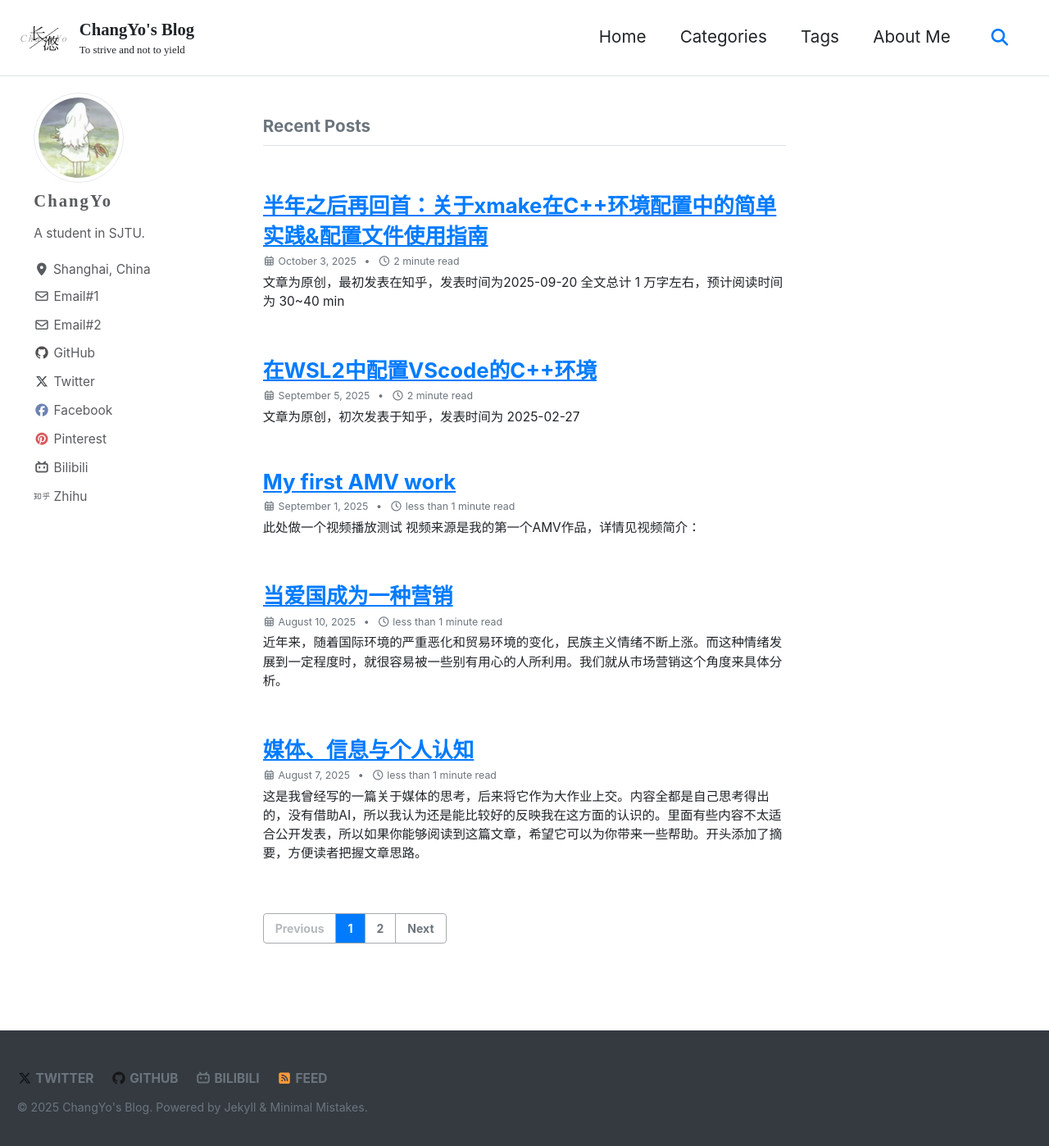
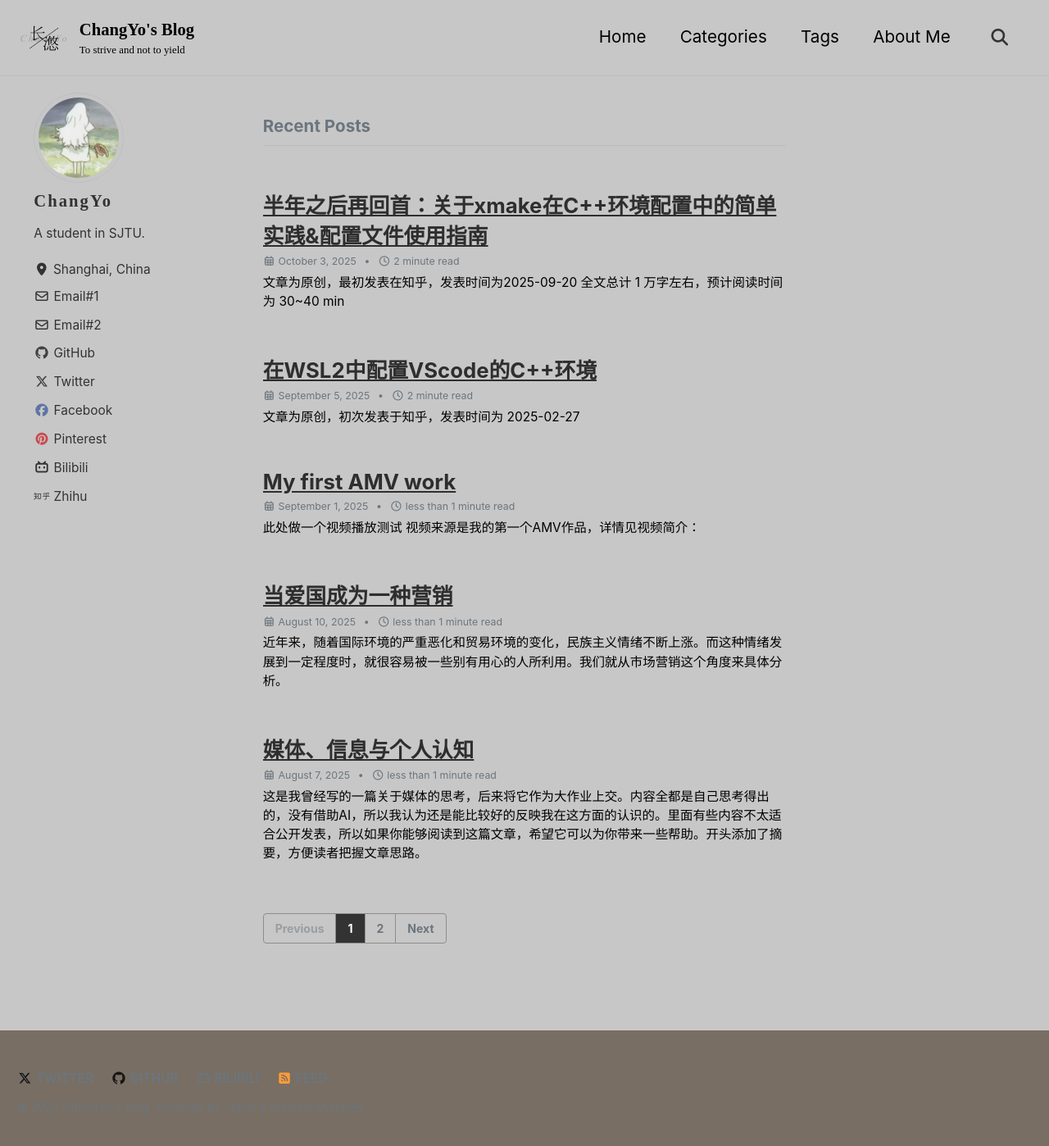
Before and after one commit to Chang-Yo/Chang-Yo.github.io, a Jekyll site: the page built from index.html, in a window 1280 px wide and 1400 px high. Shown: the whole window at 82% size. Built offline with Jekyll 4.4.1, drawn with Linux system fonts in a browser that asks for light colours; cached includes are drawn as plain includes; the list of posts is cut into pages by our own code.

Commit message:
change color

```diff
--- a/Gemfile
+++ b/Gemfile
@@ -2,6 +2,4 @@ source "https://rubygems.org"
 gemspec
 gem "jekyll-archives", "~> 2.2.0"
 gem "jekyll-feed", "~> 0.15.0"
-group :jekyll_plugins do
-    gem "jekyll-feed", "~> 0.15.0"
-end
+gem "jekyll-feed", "~> 0.15.0"
--- a/_sass/minimal-mistakes/skins/_dirt.scss
+++ b/_sass/minimal-mistakes/skins/_dirt.scss
@@ -3,18 +3,18 @@
    ========================================================================== */
 
 /* Colors */
-$background-color: #ffffff !default;
-$text-color: #212529 !default;
+$background-color: #c7c7c7 !default;
+$text-color: #000000 !default;
 $muted-text-color: #6c757d !default;
-$primary-color: #007bff !default;
-$border-color: #dee2e6 !default;
-$footer-background-color: #343a40 !default;
-$link-color: #007bff !default;
+$primary-color: #333333 !default;
+$border-color: #bcbcbc !default;
+$footer-background-color: #786e63 !default;
+$link-color: #2e2e2e !default;
 $masthead-link-color: $text-color !default;
 $masthead-link-color-hover: $primary-color !default;
-$navicon-link-color-hover: mix(#fff, $text-color, 80%) !default;
-$code-background-color: #f8f9fa !default;
-$code-background-color-dark: #e9ecef !default;
+$navicon-link-color-hover: mix(#373737, $text-color, 80%) !default;
+$code-background-color: #545454 !default;
+$code-background-color-dark: #000000 !default;
 
 /* Syntax Highlighting (light) */
 $base00: #ffffff !default;
```
